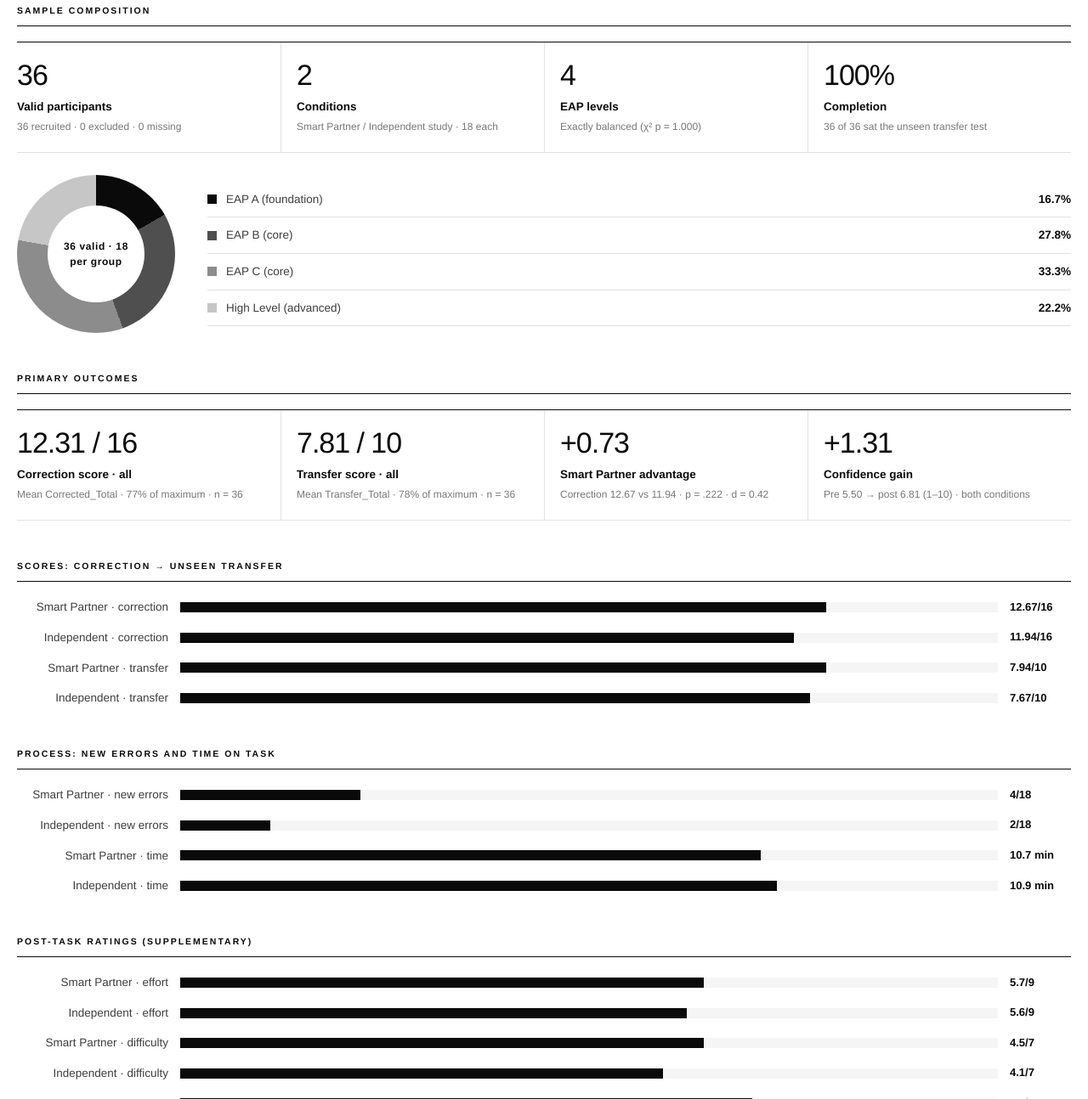
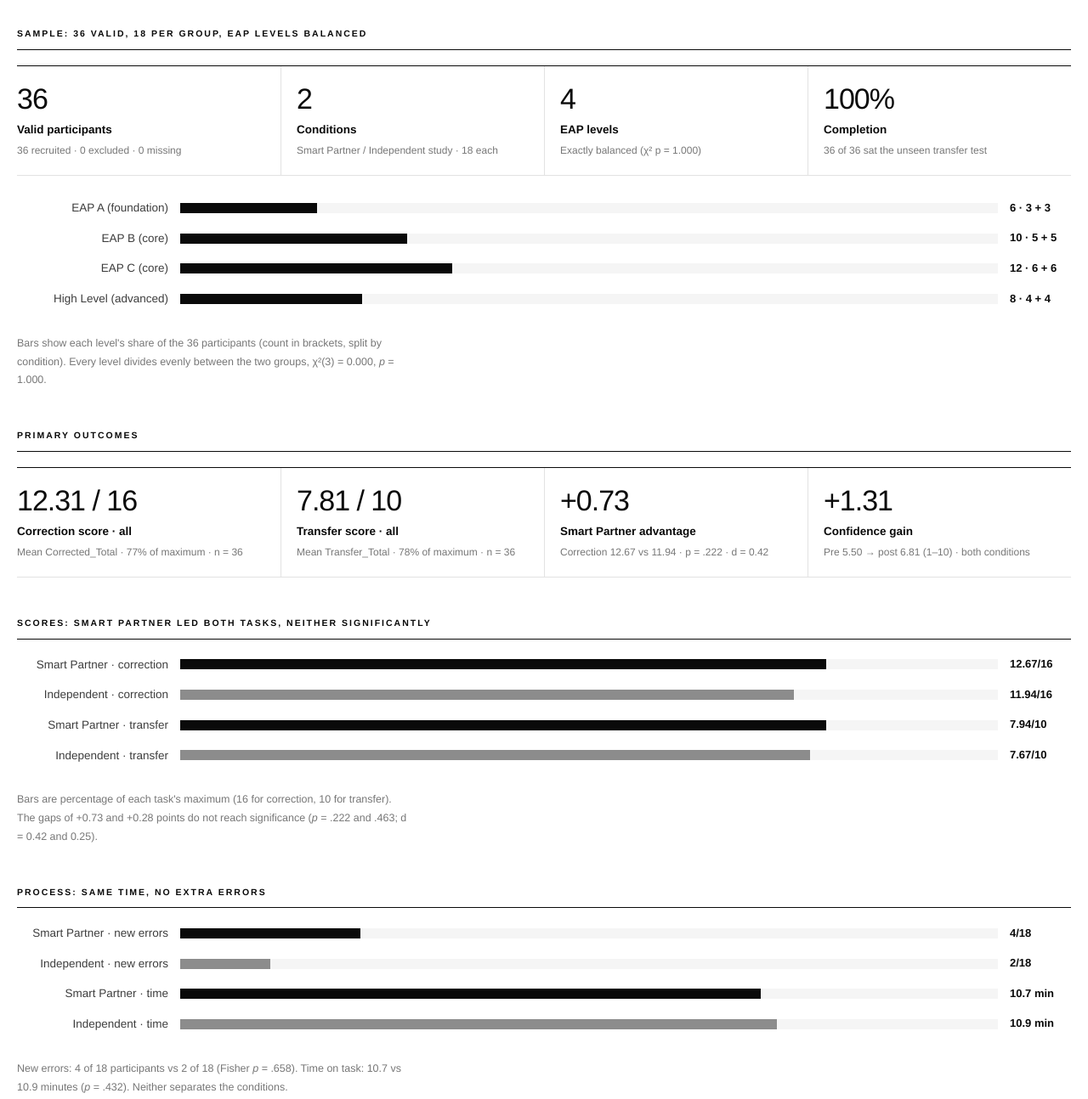
Before and after one commit to Hollybooy/smart-partner-research, a plain HTML site: page index.html in a window 1280 px wide. Shown: the part 8635-9929 px from the top of the page at 85% size. Drawn offline with Linux system fonts and the light colour scheme.

Commit message:
Rework result charts: insight titles, caption takeaways, bar chart replaces donut

```diff
--- a/index.html
+++ b/index.html
@@ -162,6 +162,7 @@
   .bar-row .label { font-size: 13.5px; text-align: right; color: var(--ink-2); }
   .bar-row .track { background: var(--wash); height: 12px; overflow: hidden; }
   .bar-row .fill { height: 100%; background: var(--ink); width: 0; transition: width .9s cubic-bezier(.25,.8,.3,1); }
+  .bar-row .fill.ind { background: var(--c3); }
   .bar-row .pct { font-size: 13px; font-weight: 700; color: var(--ink); white-space: nowrap; }
   .bar-row .pct.pending { color: var(--c4); }
 
@@ -703,35 +704,44 @@
       <h2>Results</h2>
 
       <p>
-        All 36 participants completed every stage; nobody dropped out. Group comparisons use independent-samples <i>t</i> tests, with Mann–Whitney U run alongside as a robustness check given the sample size. The categorical new-error outcome uses Fisher's exact test, the randomisation check uses χ², and the correction–transfer link uses a Pearson correlation. Parametric and non-parametric tests agree in every case.
+        Smart Partner finished ahead on both scores, spent the same time, and introduced no more new errors. None of these differences is statistically significant. All 36 participants completed every stage; nobody dropped out. Group comparisons use independent-samples <i>t</i> tests, with Mann–Whitney U run alongside as a robustness check given the sample size. The categorical new-error outcome uses Fisher's exact test, the randomisation check uses χ², and the correction–transfer link uses a Pearson correlation. Parametric and non-parametric tests agree in every case.
       </p>
 
-      <div class="sub-h">Sample composition</div>
+      <div class="sub-h">Sample: 36 valid, 18 per group, EAP levels balanced</div>
       <div class="kpi-grid" id="kpi-sample" style="margin-top:18px"></div>
       <div class="chart-block" style="margin-top:22px">
-        <div class="donut-wrap">
-          <div class="donut" id="donut"></div>
-          <div class="legend" id="donut-legend"></div>
-        </div>
+        <div id="chart-eap"></div>
       </div>
+      <p class="stats-note">
+        Bars show each level's share of the 36 participants (count in brackets, split by condition). Every level divides evenly between the two groups, χ²(3) = 0.000, <i>p</i> = 1.000.
+      </p>
 
       <div class="sub-h">Primary outcomes</div>
       <div class="kpi-grid" id="kpi-outcome" style="margin-top:18px"></div>
 
-      <div class="sub-h">Scores: correction → unseen transfer</div>
+      <div class="sub-h">Scores: Smart Partner led both tasks, neither significantly</div>
       <div class="chart-block" style="margin-top:18px">
         <div id="chart-scores"></div>
       </div>
+      <p class="stats-note">
+        Bars are percentage of each task's maximum (16 for correction, 10 for transfer). The gaps of +0.73 and +0.28 points do not reach significance (<i>p</i> = .222 and .463; d = 0.42 and 0.25).
+      </p>
 
-      <div class="sub-h">Process: new errors and time on task</div>
+      <div class="sub-h">Process: same time, no extra errors</div>
       <div class="chart-block" style="margin-top:18px">
         <div id="chart-behaviour"></div>
       </div>
+      <p class="stats-note">
+        New errors: 4 of 18 participants vs 2 of 18 (Fisher <i>p</i> = .658). Time on task: 10.7 vs 10.9 minutes (<i>p</i> = .432). Neither separates the conditions.
+      </p>
 
-      <div class="sub-h">Post-task ratings (supplementary)</div>
+      <div class="sub-h">Ratings: confidence rose in both conditions</div>
       <div class="chart-block" style="margin-top:18px">
         <div id="chart-subjective"></div>
       </div>
+      <p class="stats-note">
+        Bars are percentage of each scale's maximum (effort 1–9, difficulty 1–7, confidence 1–10). The two conditions rate the task almost identically; the confidence gain is not tied to the condition.
+      </p>
 
       <div class="sub-h">Inferential results</div>
       <table class="stats-table">
@@ -1049,13 +1059,12 @@
       { value: '4',    label: 'EAP levels',         sub: 'Exactly balanced (χ² p = 1.000)' },
       { value: '100%', label: 'Completion',         sub: '36 of 36 sat the unseen transfer test' },
     ],
-    donut: [
-      { label: 'EAP A (foundation)',    pct: 16.7, color: 'var(--c1)' },
-      { label: 'EAP B (core)',          pct: 27.8, color: 'var(--c2)' },
-      { label: 'EAP C (core)',          pct: 33.3, color: 'var(--c3)' },
-      { label: 'High Level (advanced)', pct: 22.2, color: 'var(--c4)' },
+    eapBars: [
+      { label: 'EAP A (foundation)',    pct: 16.7, text: '6 · 3 + 3' },
+      { label: 'EAP B (core)',          pct: 27.8, text: '10 · 5 + 5' },
+      { label: 'EAP C (core)',          pct: 33.3, text: '12 · 6 + 6' },
+      { label: 'High Level (advanced)', pct: 22.2, text: '8 · 4 + 4' },
     ],
-    donutCenter: '36 valid · 18 per group',
     // --- Primary outcome KPIs ---
     kpiOutcome: [
       { value: '12.31 / 16', label: 'Correction score · all',  sub: 'Mean Corrected_Total · 77% of maximum · n = 36' },
@@ -1065,26 +1074,26 @@
     ],
     // --- Scores: correction task (of 16) and transfer test (of 10) ---
     scoreBars: [
-      { label: 'Smart Partner · correction', pct: 79, text: '12.67/16' },
-      { label: 'Independent · correction',   pct: 75, text: '11.94/16' },
-      { label: 'Smart Partner · transfer',   pct: 79, text: '7.94/10' },
-      { label: 'Independent · transfer',     pct: 77, text: '7.67/10' },
+      { label: 'Smart Partner · correction', pct: 79, text: '12.67/16', tone: 'sp' },
+      { label: 'Independent · correction',   pct: 75, text: '11.94/16', tone: 'ind' },
+      { label: 'Smart Partner · transfer',   pct: 79, text: '7.94/10',  tone: 'sp' },
+      { label: 'Independent · transfer',     pct: 77, text: '7.67/10',  tone: 'ind' },
     ],
     // --- Process: new errors introduced and time on task ---
     behaviourBars: [
-      { label: 'Smart Partner · new errors', pct: 22, text: '4/18' },
-      { label: 'Independent · new errors',   pct: 11, text: '2/18' },
-      { label: 'Smart Partner · time',       pct: 71, text: '10.7 min' },
-      { label: 'Independent · time',         pct: 73, text: '10.9 min' },
+      { label: 'Smart Partner · new errors', pct: 22, text: '4/18',     tone: 'sp' },
+      { label: 'Independent · new errors',   pct: 11, text: '2/18',     tone: 'ind' },
+      { label: 'Smart Partner · time',       pct: 71, text: '10.7 min', tone: 'sp' },
+      { label: 'Independent · time',         pct: 73, text: '10.9 min', tone: 'ind' },
     ],
     // --- Post-task ratings (plotted as % of scale maximum) ---
     subjectiveBars: [
-      { label: 'Smart Partner · effort',     pct: 64, text: '5.7/9' },
-      { label: 'Independent · effort',       pct: 62, text: '5.6/9' },
-      { label: 'Smart Partner · difficulty', pct: 64, text: '4.5/7' },
-      { label: 'Independent · difficulty',   pct: 59, text: '4.1/7' },
-      { label: 'Smart Partner · confidence', pct: 70, text: '7.0/10' },
-      { label: 'Independent · confidence',   pct: 66, text: '6.6/10' },
+      { label: 'Smart Partner · effort',     pct: 64, text: '5.7/9',  tone: 'sp' },
+      { label: 'Independent · effort',       pct: 62, text: '5.6/9',  tone: 'ind' },
+      { label: 'Smart Partner · difficulty', pct: 64, text: '4.5/7',  tone: 'sp' },
+      { label: 'Independent · difficulty',   pct: 59, text: '4.1/7',  tone: 'ind' },
+      { label: 'Smart Partner · confidence', pct: 70, text: '7.0/10', tone: 'sp' },
+      { label: 'Independent · confidence',   pct: 66, text: '6.6/10', tone: 'ind' },
     ],
   };
 
@@ -1115,7 +1124,7 @@
     el.innerHTML = rows.map(b => `
       <div class="bar-row">
         <div class="label">${b.label}</div>
-        <div class="track"><div class="fill" data-pct="${b.pct}"></div></div>
+        <div class="track"><div class="fill${b.tone === 'ind' ? ' ind' : ''}" data-pct="${b.pct}"></div></div>
         <div class="pct${b.pct > 0 ? '' : ' pending'}">${b.text || (b.pct > 0 ? b.pct + '%' : '—')}</div>
       </div>`).join('');
     requestAnimationFrame(() => {
@@ -1123,36 +1132,11 @@
     });
   }
 
-  // ===== Donut rendering (faint empty ring when data are absent) =====
-  function renderDonut() {
-    const el = document.getElementById('donut');
-    const segs = DATA.donut;
-    const total = segs.reduce((s, x) => s + x.pct, 0);
-    el.classList.toggle('pending', total <= 0);
-    if (total > 0) {
-      let acc = 0;
-      const stops = segs.map(s => {
-        const from = acc; acc += s.pct;
-        return `${s.color} ${from}% ${acc}%`;
-      }).join(', ');
-      el.style.background = `conic-gradient(${stops})`;
-    } else {
-      el.style.background = 'var(--wash)';
-    }
-    el.setAttribute('data-center', DATA.donutCenter);
-    document.getElementById('donut-legend').innerHTML = segs.map(s => `
-      <div class="legend-item">
-        <span class="dot" style="background:${s.color}"></span>
-        <span>${s.label}</span>
-        <span class="lpct${s.pct > 0 ? '' : ' pending'}">${s.pct > 0 ? s.pct + '%' : '—'}</span>
-      </div>`).join('');
-  }
-
   // ===== Render everything =====
   function renderAll() {
     renderKpis('kpi-sample', DATA.kpiSample);
     renderKpis('kpi-outcome', DATA.kpiOutcome);
-    renderDonut();
+    renderBars('chart-eap', DATA.eapBars);
     renderBars('chart-scores', DATA.scoreBars);
     renderBars('chart-behaviour', DATA.behaviourBars);
     renderBars('chart-subjective', DATA.subjectiveBars);
```
